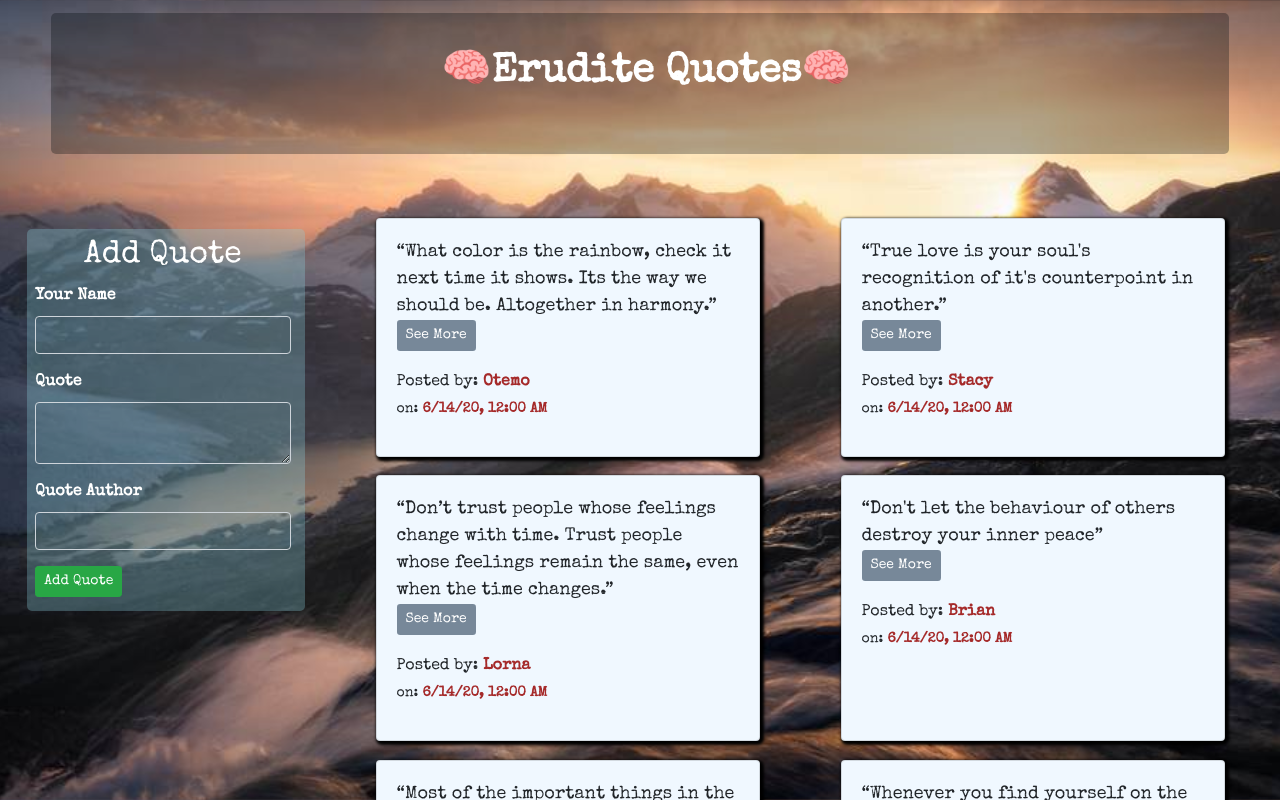
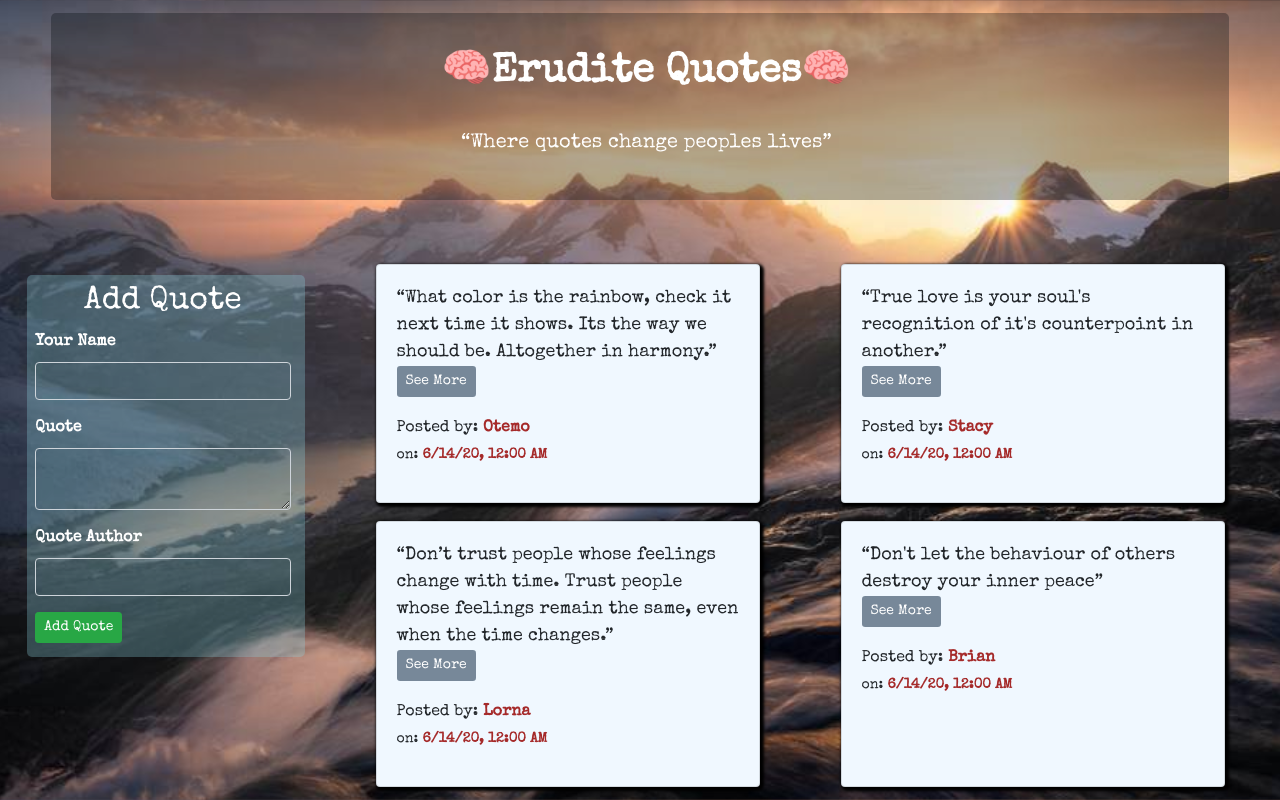
Before and after one commit to Kingsleymuturi/Erudite-quotes, an Angular app: page / in a window 1280 px wide. Shown: the top 800 px of the page. Built offline with nearby package versions, Linux system fonts and the light colour scheme.

Commit message:
add welcome text

```diff
--- a/src/app/quotes/quotes.component.css
+++ b/src/app/quotes/quotes.component.css
@@ -11,6 +11,12 @@ h4{
 }
 span{
   font-family: 'Special Elite', cursive;
+}
+.welcome{
+  text-align: center;
+  color: white;
+  font-family: 'Special Elite', cursive;
+  font-size: 20px;
 }
 .overlay{
   background-color:rgba(0, 9, 10, 0.301);
--- a/src/app/quotes/quotes.component.html
+++ b/src/app/quotes/quotes.component.html
@@ -2,6 +2,7 @@
   <h1>
     {{ title | titlecase }}
   </h1>
+  <p class="welcome">“Where quotes change peoples lives”</p>
 </div>
   <div class="container-fluid">
     <div class="row">
```
